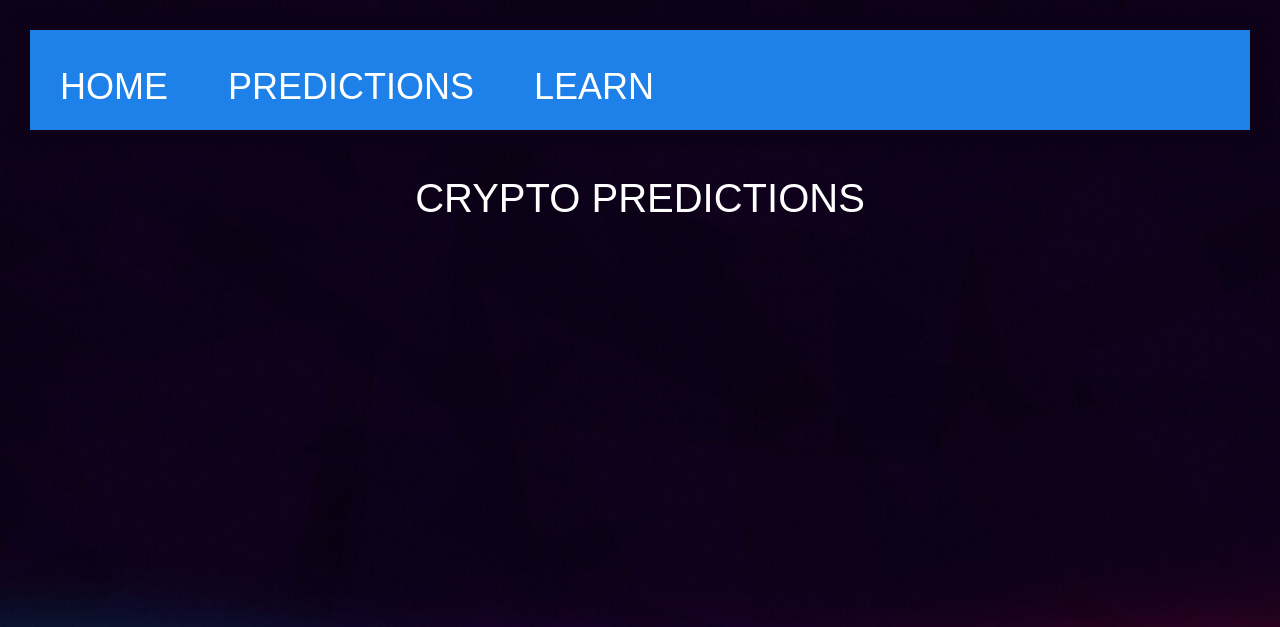
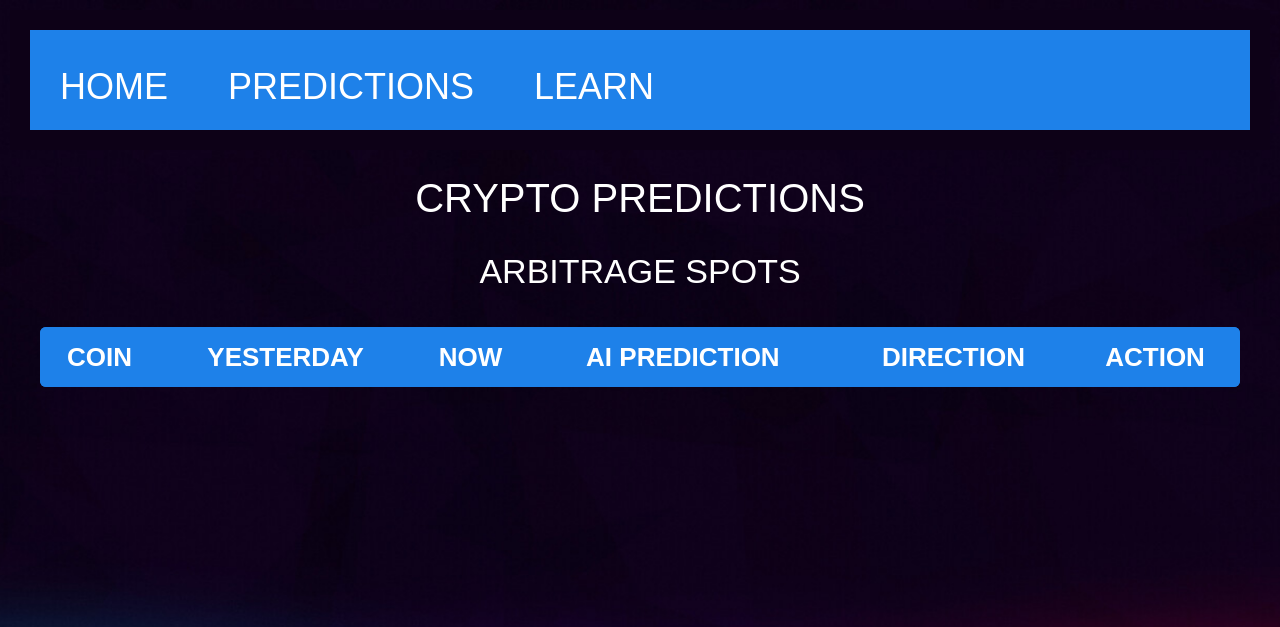
Before and after one commit to turkishfilms/Crypto-Oracle, a Python web app: template Webapp/templates/predictions.html in a window 1280 px wide. Shown: the top 627 px of the page. Run offline with Jinja, Linux system fonts and the light colour scheme; the template is opened without the code that fills it: most values are stand-ins (such as "Sample title", 1, 10 or a date in 2020); lists and menus that the app fills with data are empty; some libraries are stand-ins or nearby versions.

Commit message:
predictions page doesnt look like garabge

```diff
--- a/Webapp/templates/predictions.html
+++ b/Webapp/templates/predictions.html
@@ -24,23 +24,52 @@
             <!-- Predictions will be inserted here -->
         </div>
     </div>
-    <!--  <script src="{{ url_for('static', filename='js/predictions.js') }}"></script> -->
-    <script>
 
-        const predsRaw = '{{data|safe}}'
-        const preds = JSON.parse(predsRaw)
+    <table>
 
-        for (pred in preds) {
-            const predictionStr = `${pred}:${preds[pred]}`
-            const pElement = document.createElement('p').appendChild(
-                document.createTextNode(predictionStr)
-            )
-            document.getElementById('predictions').appendChild(pElement)
-        }
-     //    append('<div class="col-md-4 mb-4"><div class="card"><div class="card-body"><h5 class="card-title">' + key + '</h5><p class="card-text">' + val + '</p></div></div></div>'); -->
 
-    </script>
+        <h class="title">ARBITRAGE SPOTS</title>
+            <table id="table">
+                <thead>
+                    <tr>
+                        <th>COIN</th>
+                        <th>YESTERDAY</th>
+                        <th>NOW</th>
+                        <th>AI PREDICTION</th>
+                        <th>DIRECTION</th>
+                        <th>ACTION</th>
+                    </tr>
+                </thead>
+                <tbody>
+                </tbody>
+            </table>
 
+            <script>
+                const fillPredTableData = (data) => {
+                    const {
+                        yesterday_data: yesterday,
+                        current_data: current,
+                        pred_data: preds
+                    } = data
+                    const table = document.getElementById('table')
+                    for(pred in preds){
+                        const row = table.insertRow(-1)
+                        const cur = current.Binance[pred]
+                        const prediction = preds[pred]
+                        const direction = cur - prediction >= 0 ? "+" : "-"
+                        row.insertCell(0).textContent = pred
+                        row.insertCell(1).textContent = yesterday[pred].Close
+                        row.insertCell(2).textContent = cur
+                        row.insertCell(3).textContent = prediction
+                        row.insertCell(4).textContent = direction
+                        row.insertCell(5).textContent = direction == "+" ? "BUY" : "SELL"
+                    }
+                }
+                const dataRaw = '{{data|safe}}'
+                const data = JSON.parse(dataRaw)
+
+                fillPredTableData(data)
+            </script>
 </body>
 
 </html>
```
Also changed, not shown: 1 other file.
